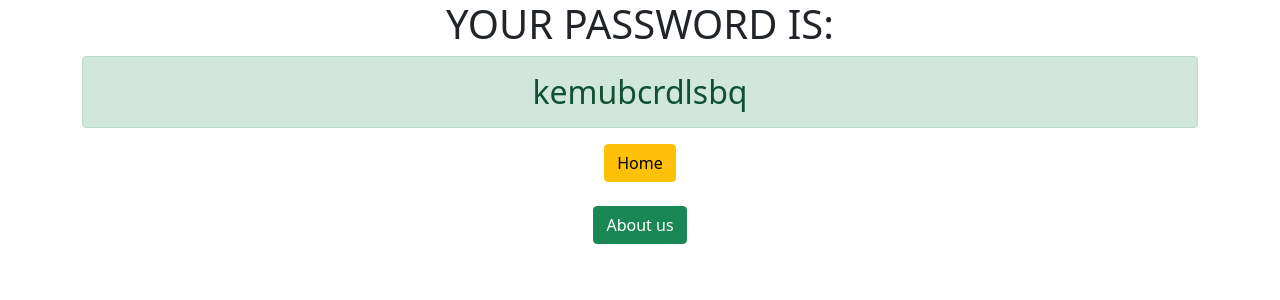
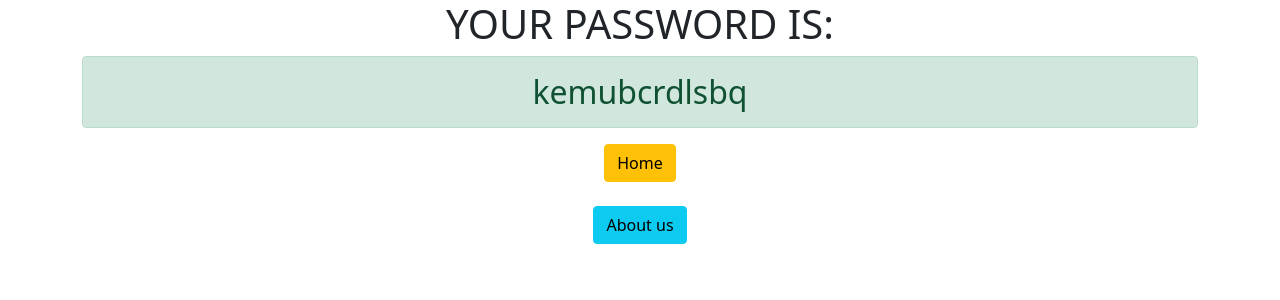
Before and after one commit to ASJ137/django3-passwordgenrator, a Django app: page /genratedpassword/ in a window 1280 px wide. Shown: the top 300 px of the page. Run offline with Django 3.2, Linux system fonts and the light colour scheme.

Commit message:
Second Commit

```diff
--- a/generator/templates/generator/password.html
+++ b/generator/templates/generator/password.html
@@ -5,5 +5,5 @@
 <a href="{% url "home" %}" Class="btn btn-warning">Home</a>
 <br>
 <br>
-<a href="{% url "about" %}"Class="btn btn-success">About us</a>
+<a href="{% url "about" %}"Class="btn btn-info">About us</a>
 </div>
```
